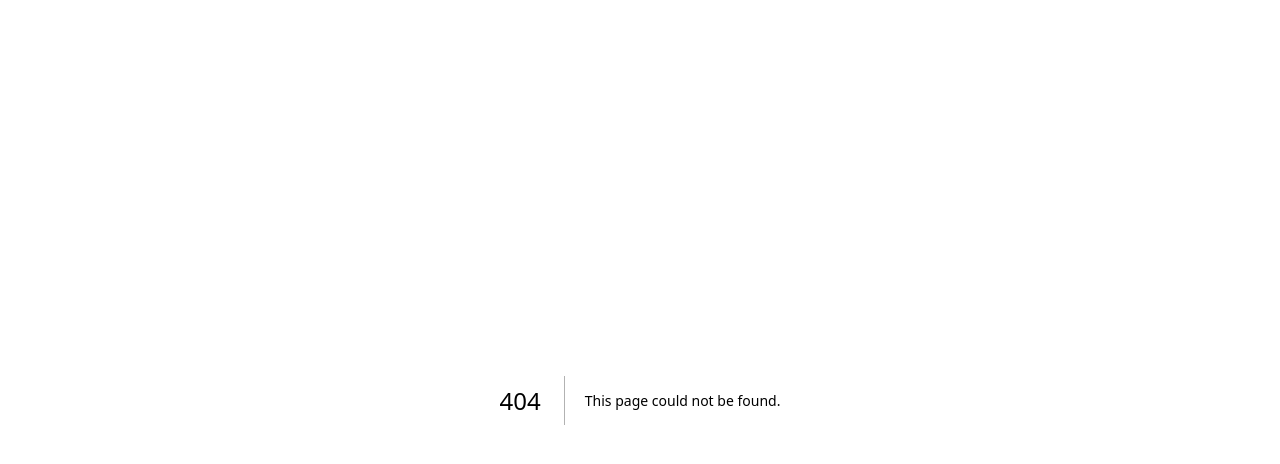
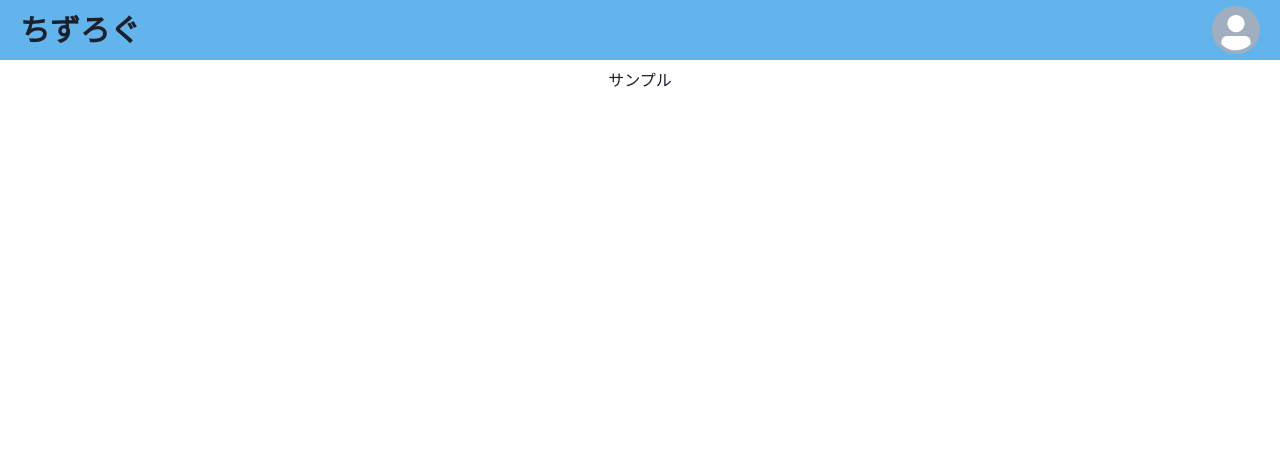
Before and after one commit to Yoshino-Yukitaro/chizulog-frontend, a Next.js app: page /map/1 in a window 1280 px wide. Before the commit this address had no page. Shown: the top 464 px of the page. Built offline with nearby package versions, Linux system fonts and the light colour scheme.

Commit message:
feat: ヘッダーを簡単に作った

```diff
--- /dev/null
+++ b/src/components/layouts/commonLayout.tsx
@@ -0,0 +1,16 @@
+import { VStack } from "@chakra-ui/react"
+import { ReactNode } from "react"
+import Header from "../parts/commons/header/header"
+
+interface Props {
+    children : ReactNode
+}
+const CommonLayout = ({ children }: Props) => {
+    return (
+        <VStack>
+            <Header />
+            {children}
+        </VStack>
+    )
+}
+export default CommonLayout
--- /dev/null
+++ b/src/components/parts/commons/header/header.tsx
@@ -0,0 +1,14 @@
+import { Avatar, HStack, Spacer, Text } from "@chakra-ui/react"
+import { useState } from "react"
+
+const Header = () => {
+    const [isLogin, setInsLogin] = useState(false);
+    return (
+        <HStack bgColor="blue.300" w="100vw" h="50px" padding="30px 20px">
+            <Text fontSize="3xl" fontWeight="bold">ちずろぐ</Text>
+            <Spacer />
+            <Avatar />
+        </HStack>
+    )
+}
+export default Header
--- a/src/pages/_app.tsx
+++ b/src/pages/_app.tsx
@@ -1,6 +1,11 @@
 import '@/styles/globals.css'
+import { ChakraProvider } from '@chakra-ui/react'
 import type { AppProps } from 'next/app'
 
 export default function App({ Component, pageProps }: AppProps) {
-  return <Component {...pageProps} />
+  return (
+  <ChakraProvider>
+    <Component {...pageProps} />
+  </ChakraProvider>
+  )
 }
--- a/src/pages/_document.tsx
+++ b/src/pages/_document.tsx
@@ -2,7 +2,7 @@ import { Html, Head, Main, NextScript } from 'next/document'
 
 export default function Document() {
   return (
-    <Html lang="en">
+    <Html lang="ja">
       <Head />
       <body>
         <Main />
--- /dev/null
+++ b/src/pages/map/[user_id].tsx
@@ -0,0 +1,11 @@
+import CommonLayout from "@/components/layouts/commonLayout"
+import { Text } from "@chakra-ui/react"
+
+const UserMap = () => {
+    return (
+        <CommonLayout>
+            <Text>サンプル</Text>
+        </CommonLayout>
+    )
+}
+export default UserMap
```
